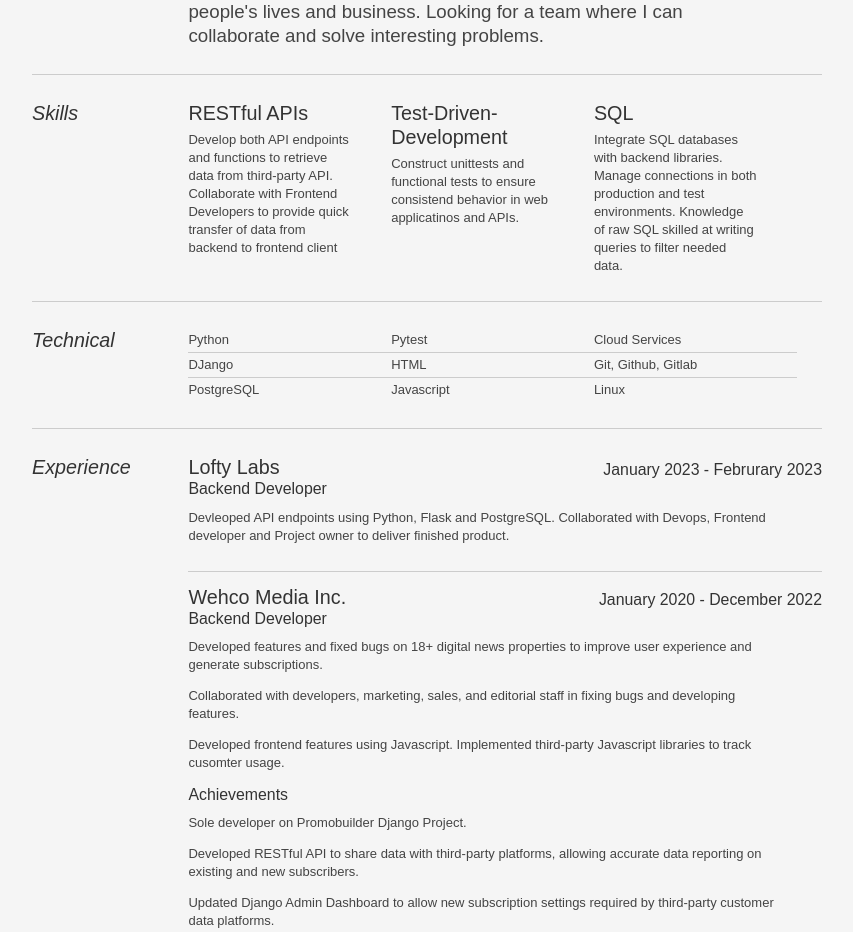
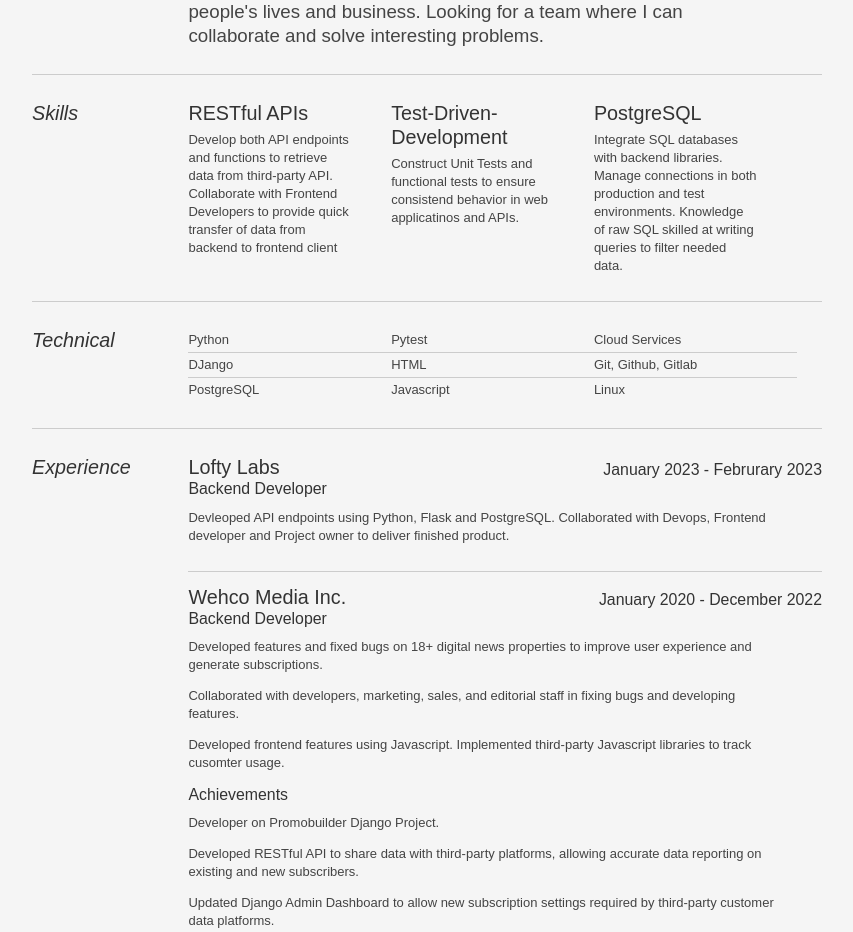
Before and after one commit to chadjemmett/chad_jemmett_portfolio, a Flask app: page / in a window 1280 px wide. Shown: the part 481-1413 px from the top of the page, without its empty margins (213-1066 px from the left). Run offline with Flask 2, Linux system fonts and the light colour scheme.

Commit message:
Fix typo

```diff
--- a/templates/index.html
+++ b/templates/index.html
@@ -66,11 +66,11 @@
 
 								<div class="talent">
 									<h2>Test-Driven-Development</h2>
-                                    <p>Construct unittests and functional tests to ensure consistend behavior in web applicatinos and APIs.</p>
+                                    <p>Construct Unit Tests and functional tests to ensure consistend behavior in web applicatinos and APIs.</p>
 								</div>
 
 								<div class="talent">
-                                    <h2>SQL</h2>
+                                    <h2>PostgreSQL</h2>
 									<p>Integrate SQL databases with backend libraries. Manage connections in both production and test environments. Knowledge of raw SQL skilled at writing queries to filter needed data.</p>
 								</div>
 						</div>
@@ -126,7 +126,7 @@
 <p>Developed frontend features using Javascript. Implemented third-party Javascript libraries to track cusomter usage.</p>
 <h3>Achievements</h3>
 
-<p>Sole developer on Promobuilder Django Project.</p>
+<p>Developer on Promobuilder Django Project.</p>
 <p> Developed RESTful API to share data with third-party platforms, allowing accurate data reporting on
 existing and new subscribers.</p>
  <p>Updated Django Admin Dashboard to allow new subscription settings required by third-party
```
